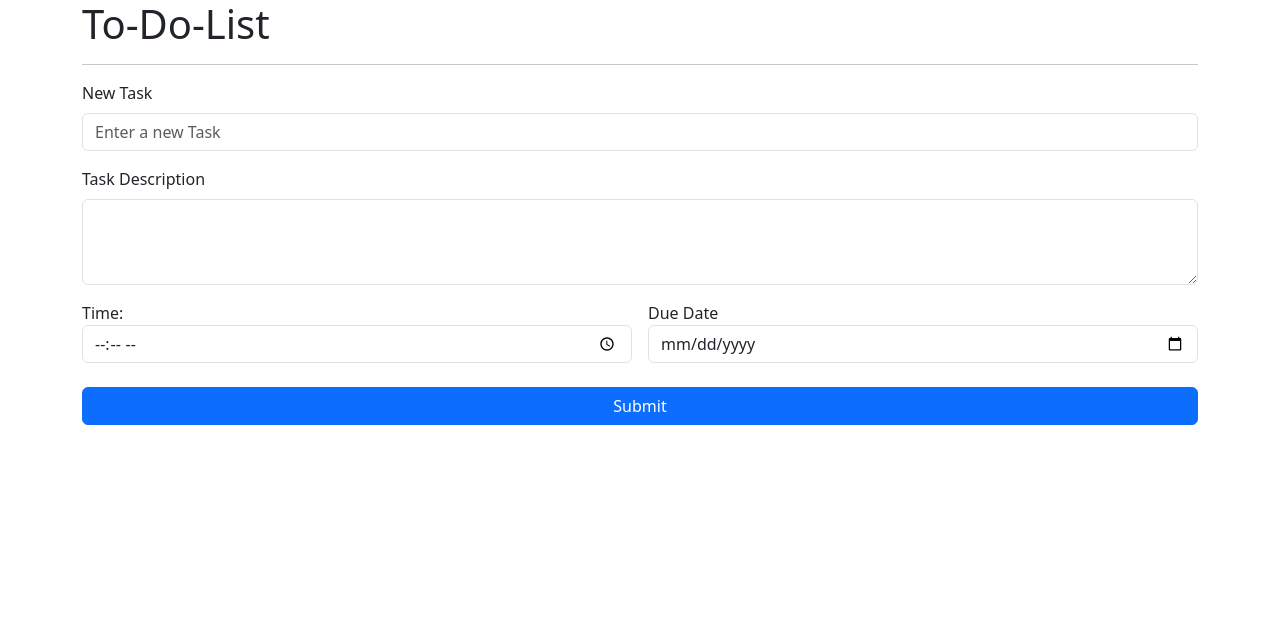
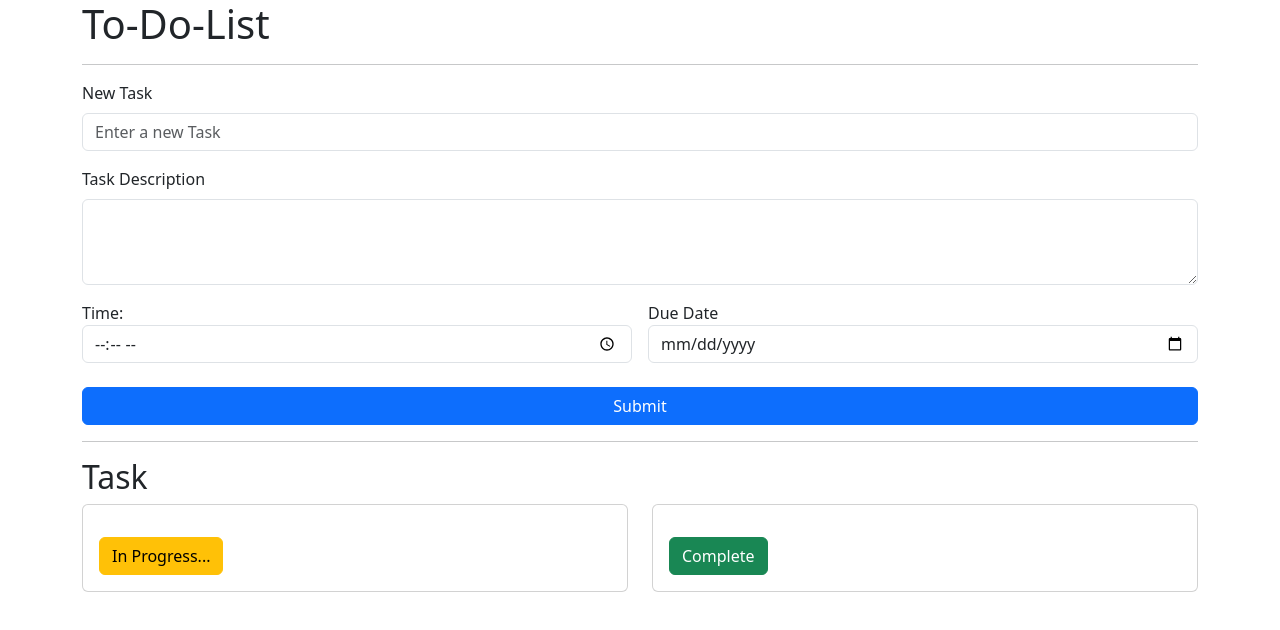
Before and after one commit to NasreldenHassan/To-Do-List, a plain HTML site: page index.html in a window 1280 px wide. Drawn offline with nearby package versions, Linux system fonts and the light colour scheme.

Commit message:
new changes

```diff
--- a/index.html
+++ b/index.html
@@ -36,12 +36,28 @@
             <button class="btn btn-primary" type="button">Submit</button>
           </div>
 
-
-
-
-    </div>
-
-
+        <hr>
+          <h2>Task</h2>
+        <div class="row">
+          <div class="col-sm-6 mb-3 mb-sm-0">
+            <div class="card">
+              <div class="card-body">
+                <h5 class="card-title"> </h5>
+                <p class="card-text"> </p>
+                <a href="#" class="btn btn-warning">In Progress...</a>
+              </div>
+            </div>
+          </div>
+          <div class="col-sm-6">
+            <div class="card">
+              <div class="card-body">
+                <h5 class="card-title"></h5>
+                <p class="card-text"></p>
+                <a href="#" class="btn btn-success">Complete</a>
+              </div>
+            </div>
+          </div>
+        </div>
 
 
 
```
